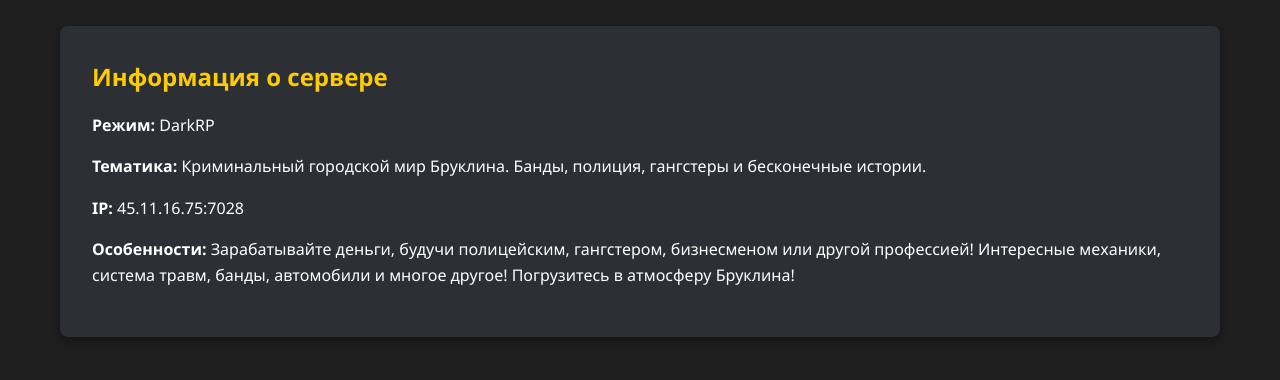
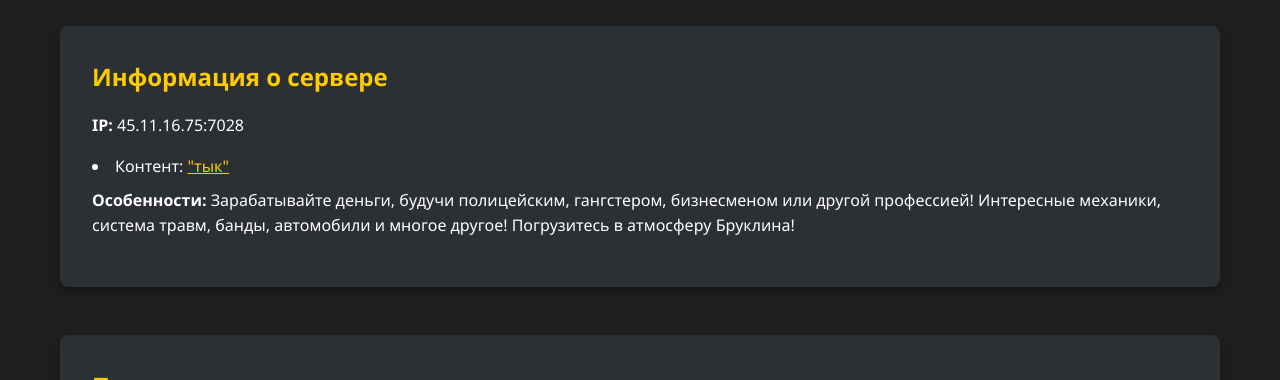
Before and after one commit to yorkik/brentwood.github.io, a plain HTML site: page index.html in a window 1280 px wide. Shown: the part 720-1100 px from the top of the page. Drawn offline with Linux system fonts and the light colour scheme.

Commit message:
Update index.html

```diff
--- a/index.html
+++ b/index.html
@@ -369,12 +369,16 @@
       <!-- Информация -->
       <section id="info">
         <h2>Информация о сервере</h2>
-        <p><strong>Режим:</strong> DarkRP</p>
-        <p>
-          <strong>Тематика:</strong> Криминальный городской мир Бруклина. Банды,
-          полиция, гангстеры и бесконечные истории.
-        </p>
         <p><strong>IP:</strong> 45.11.16.75:7028</p>
+        <li>
+                Контент:
+                <a
+                  href="https://youtu.be/OiTUrmSg5IU"
+                  target="_blank"
+                  style="color: #ffcc00; text-decoration: underline"
+                  >"тык"</a
+                >
+              </li>
         <p>
           <strong>Особенности:</strong> Зарабатывайте деньги, будучи
           полицейским, гангстером, бизнесменом или другой профессией! Интересные
```
